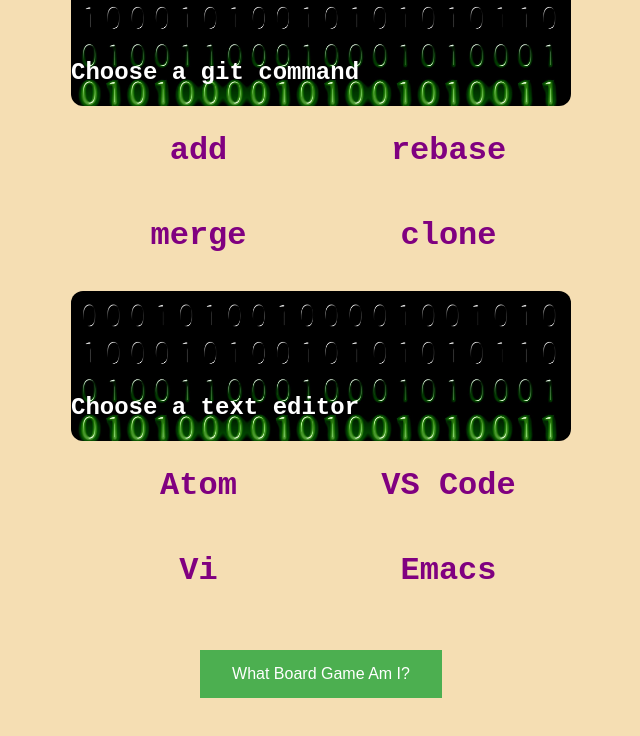
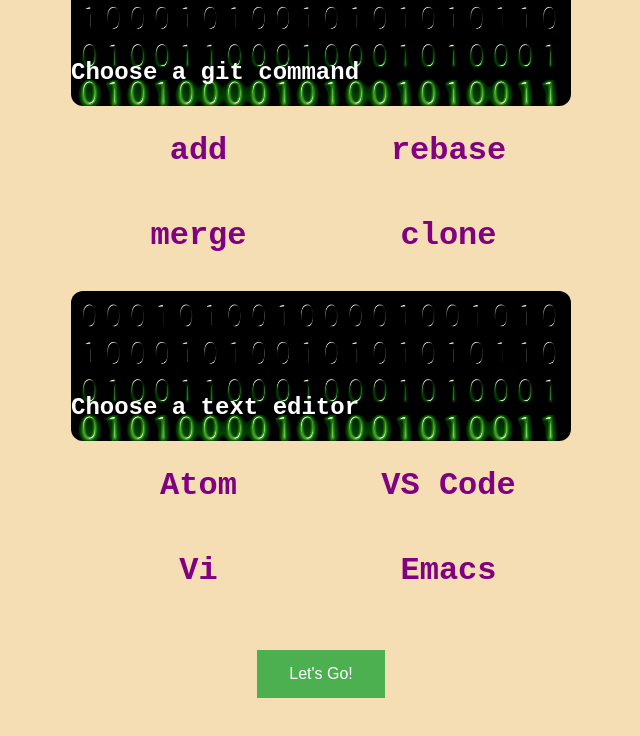
Before and after one commit to rkhaled98/Magic-Quiz, a plain HTML site: page index.html in a window 1280 px wide. Shown: the part 2073-2809 px from the top of the page, without its empty margins (319-959 px from the left). Drawn offline with nearby package versions, Linux system fonts and the light colour scheme; a web font is replaced by a local one.

Commit message:
add back accidentally removed broken code

```diff
--- a/index.html
+++ b/index.html
@@ -19,7 +19,7 @@
 
 
 
-        <button id="submit">What Board Game Am I?</button>
+        <button id="submit">Let's Go!</button>
 
         <!-- The Modal -->
         <div id="myModal" class="modal">
--- a/main.js
+++ b/main.js
@@ -77,7 +77,7 @@ $(document).on("click", function (event) {
             }
         }
     })
-
+    console.log($($(event.target.parentNode)[0].children[1]).css("opacity", "1.0"));
 });
 
 
```
